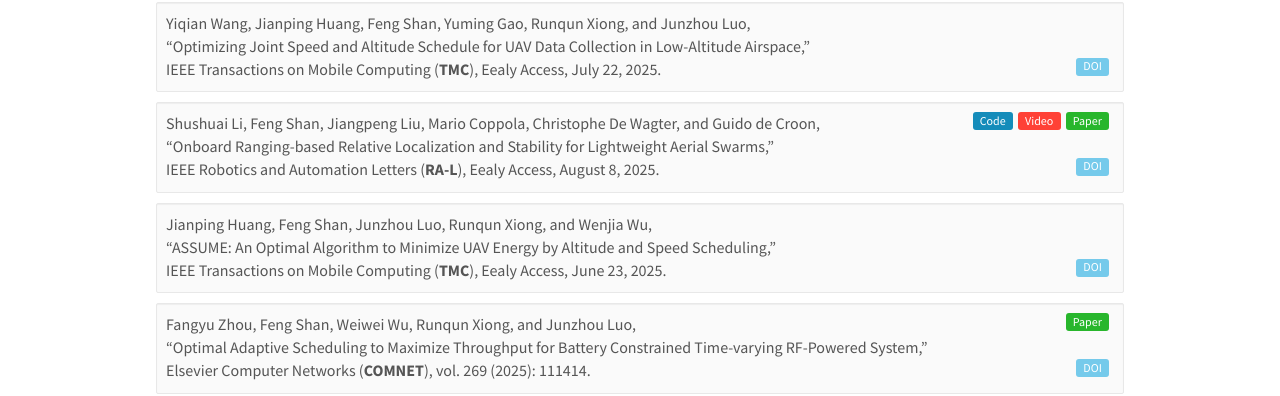
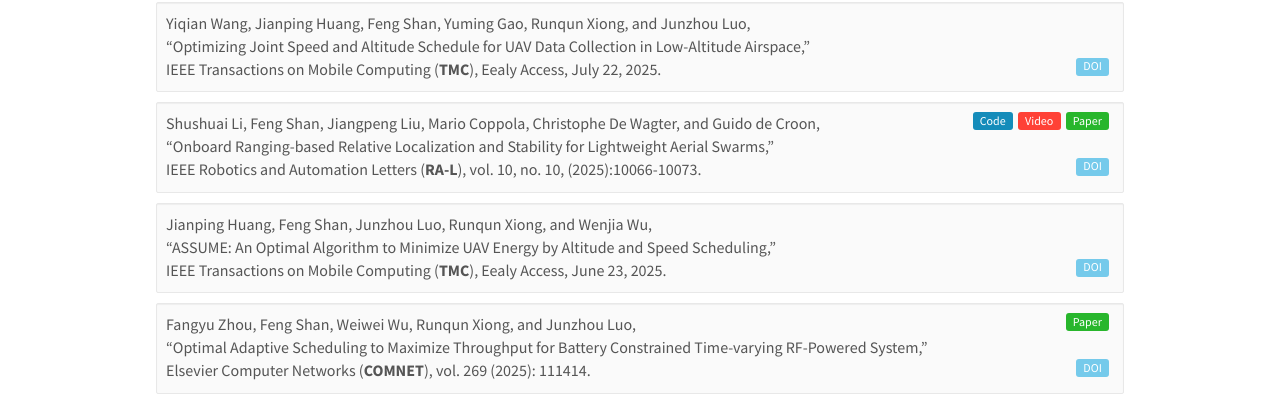
Before and after one commit to SEU-NetSI/seu-netsi.github.io, a Jekyll site: the page built from _pages/publications.md, in a window 1280 px wide and 900 px high, scrolled down 892 px. Shown: the part 101-497 px from the top of the window. Built offline with Jekyll 4.4.1, drawn with Linux system fonts in a browser that asks for light colours; nearby versions of some CDN libraries.

Commit message:
RA-L published

```diff
--- a/_data/publist.yml
+++ b/_data/publist.yml
@@ -36,7 +36,7 @@
   year: 2025
   authors: Shushuai Li, Feng Shan, Jiangpeng Liu, Mario Coppola, Christophe De Wagter, and Guido de Croon
   title: "Onboard Ranging-based Relative Localization and Stability for Lightweight Aerial Swarms"
-  pubinfo: "IEEE Robotics and Automation Letters (<b>RA-L</b>), Eealy Access, August 8, 2025."
+  pubinfo: "IEEE Robotics and Automation Letters (<b>RA-L</b>), vol. 10, no. 10, (2025):10066-10073."
   link:
     paper: https://shushuai3.github.io/autonomous-swarm/
     code: https://github.com/shushuai3/cf_onboard_swarm/tree/swarm
```
